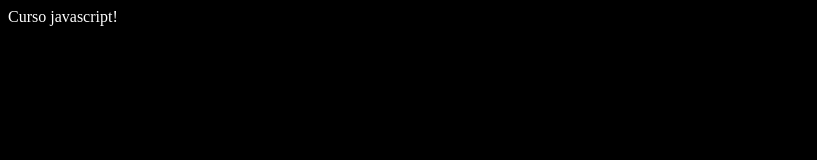
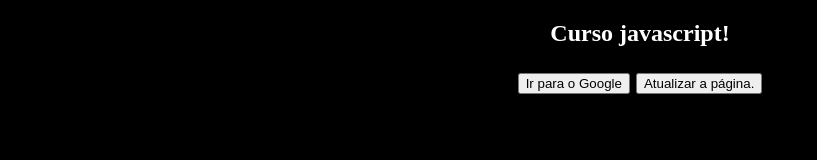
Before and after one commit to SmithUup/JavaScriptIniciante, a plain HTML site: page index.html in a window 1280 px wide. Shown: the whole page, without its empty margins (0-817 px from the left). Drawn offline with Linux system fonts and the light colour scheme.

Commit message:
Botões Refresh e Redirect

```diff
--- a/index.html
+++ b/index.html
@@ -8,6 +8,14 @@
     <title>Página Teste JS</title>
 </head>
 <body bgcolor="black" text="white">
-   Curso javascript!
+   <center>
+
+   <h2>Curso javascript!<h2>
+
+   <button onclick="window.location.href='http://www.google.com.br';"> Ir para o Google </button>
+
+   <!-- Usamos o próprio comando para atualizar a página, sem aspas! -->
+   <button onclick="window.location.href=window.location.href;"> Atualizar a página. </button>
+
 </body>
 </html>
```
